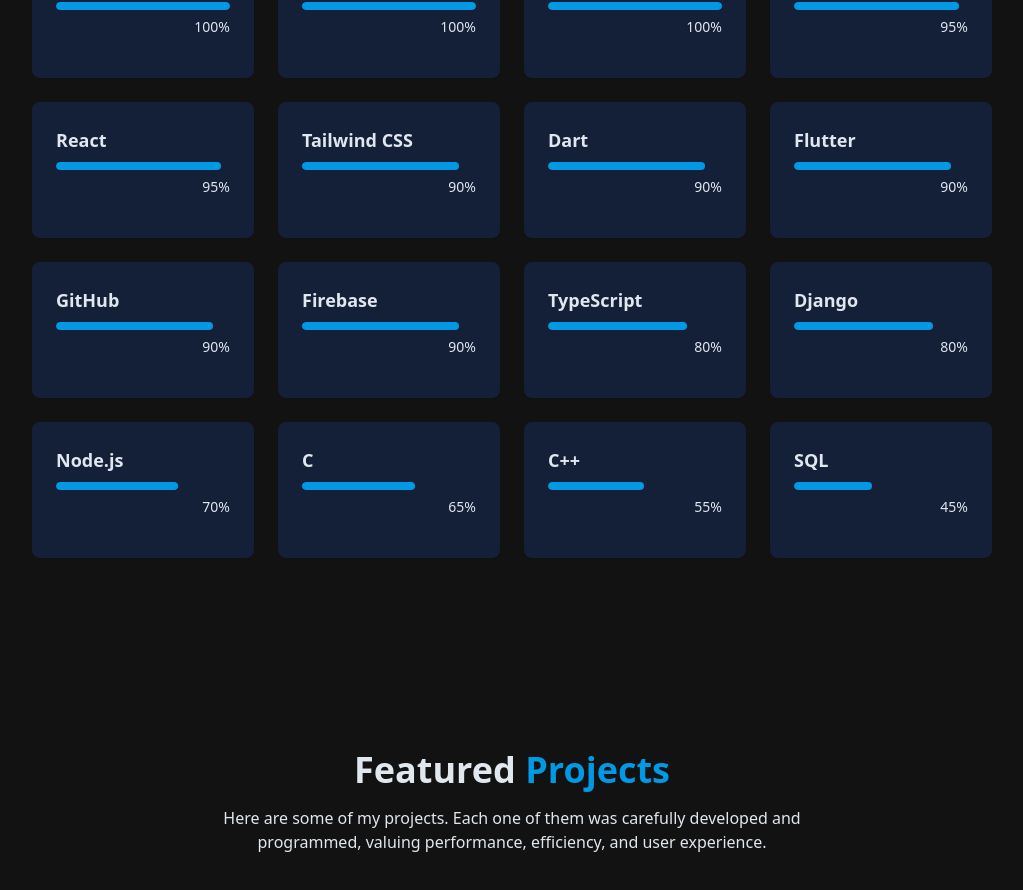
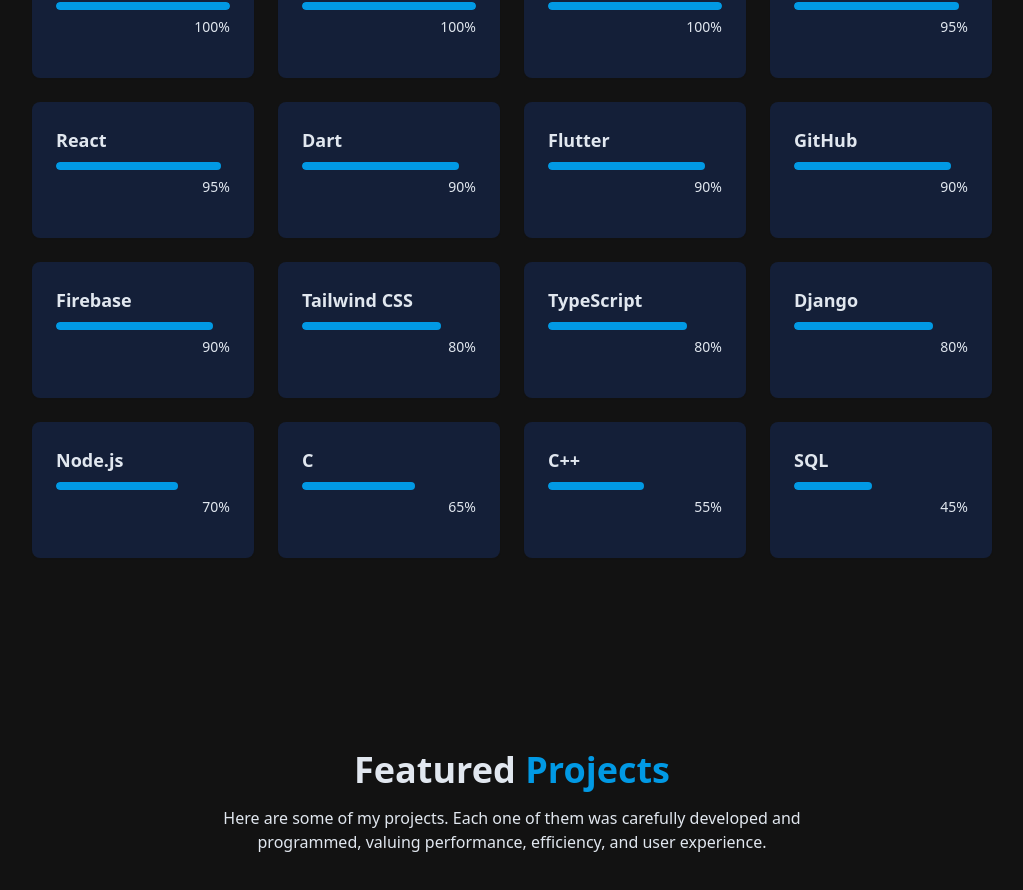
Before and after one commit to TarikCO/My-Portfolio, a React (Vite) app: page / in a window 1280 px wide. Shown: the part 1860-2750 px from the top of the page, without its empty margins (128-1151 px from the left). Built offline with nearby package versions, Linux system fonts and the light colour scheme.

Commit message:
Decrease Tailwind CSS skill level from 90 to 80

```diff
--- a/src/components/SkillsSection.jsx
+++ b/src/components/SkillsSection.jsx
@@ -5,7 +5,7 @@
     {name: "HTML/CSS", level: 100, category: "frontend"},
     {name: "JavaScript", level: 95, category: "frontend"},
     {name: "React", level: 95, category: "frontend"},
-    {name: "Tailwind CSS", level: 90, category: "frontend"},
+    {name: "Tailwind CSS", level: 80, category: "frontend"},
     {name: "TypeScript", level: 80, category: "frontend"},
 
     {name: "Python", level: 100, category: "backend"},
```
